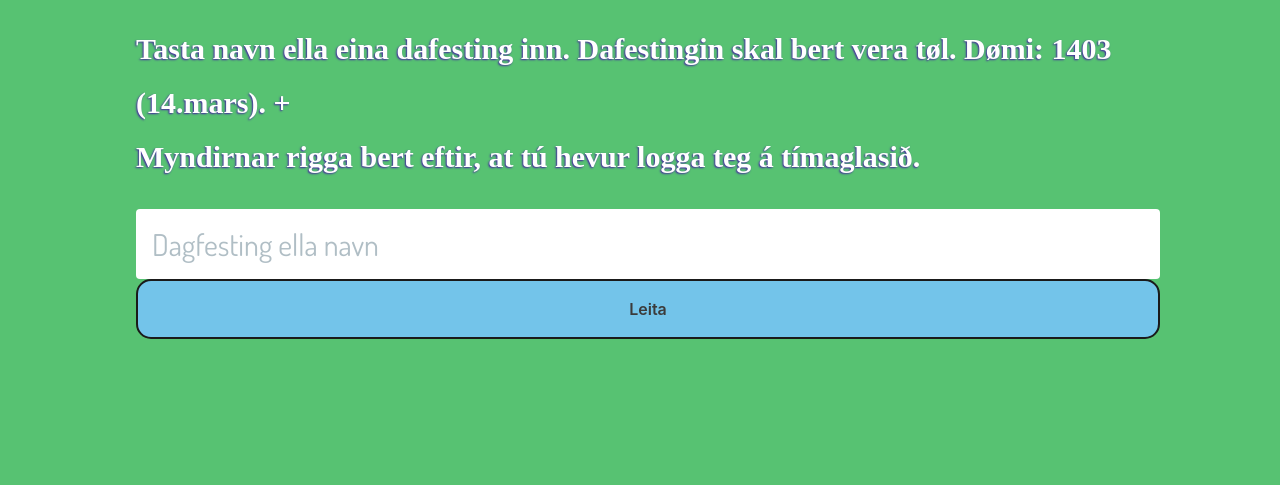
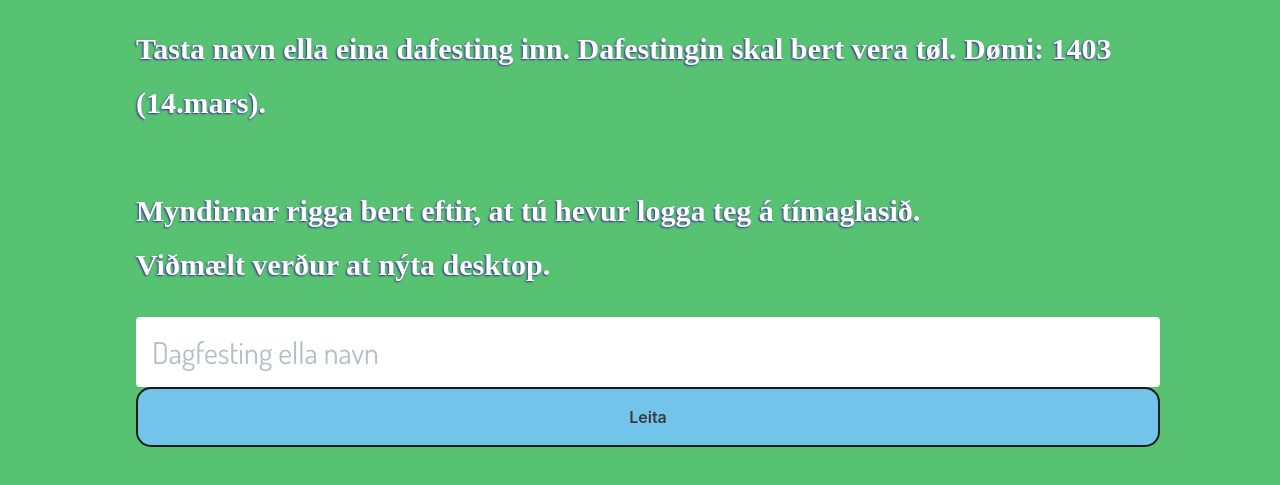
Before and after one commit to BergurDavidsen/BergurDavidsen.github.io, a plain HTML site: page index.html in a window 1280 px wide. Shown: the part 378-863 px from the top of the page. Before the commit the page ends 800 px from the top, so only its background shows below. Drawn offline with Linux system fonts and the light colour scheme.

Commit message:
Update index.html

```diff
--- a/index.html
+++ b/index.html
@@ -14,8 +14,12 @@
       <h2 id="dagligurFøDagur" class="føDagur"></h2>
       <h2 class="text">
         Tasta navn ella eina dafesting inn. Dafestingin skal bert vera tøl.
-        Dømi: 1403 (14.mars). + <br/>
+        Dømi: 1403 (14.mars).
+        <br/>
+        <br/>
         Myndirnar rigga bert eftir, at tú hevur logga teg á tímaglasið.
+        <br/>
+        Viðmælt verður at nýta desktop.
       </h2>
       <div class="Input">
         <input
```
